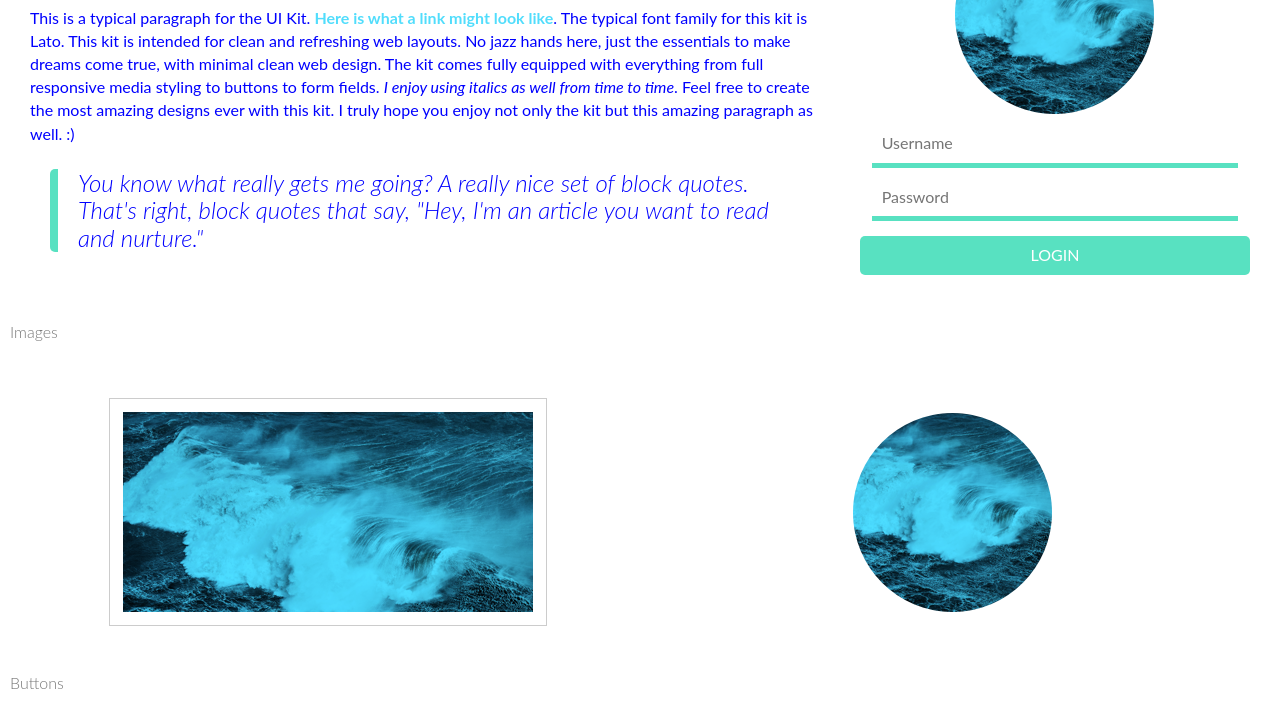
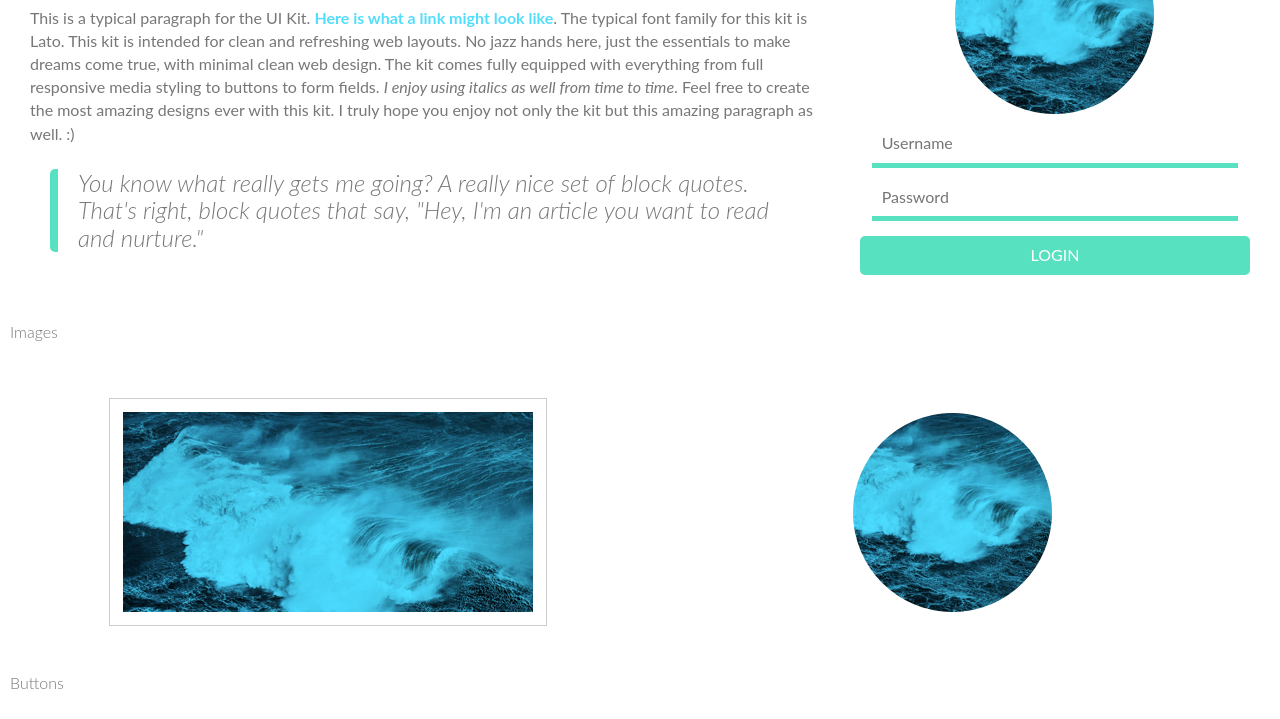
Before and after one commit to rohung/style_guide_v7, a plain HTML site: page index.html in a window 1280 px wide. Shown: the part 381-1100 px from the top of the page. Drawn offline with Linux system fonts and the light colour scheme.

Commit message:
4th commit

```diff
--- a/css/styles.css
+++ b/css/styles.css
@@ -383,7 +383,7 @@ template {
 /* line 7, ../../../Documents/Treehouse_Learning_Files/style_guide_v7/scss/base/_typography.scss */
 * {
   font-family: 'Lato', sans-serif;
-  color: blue;
+  color: #777;
   box-sizing: border-box;
 }
 
```
Also changed, not shown: 1 other file.
